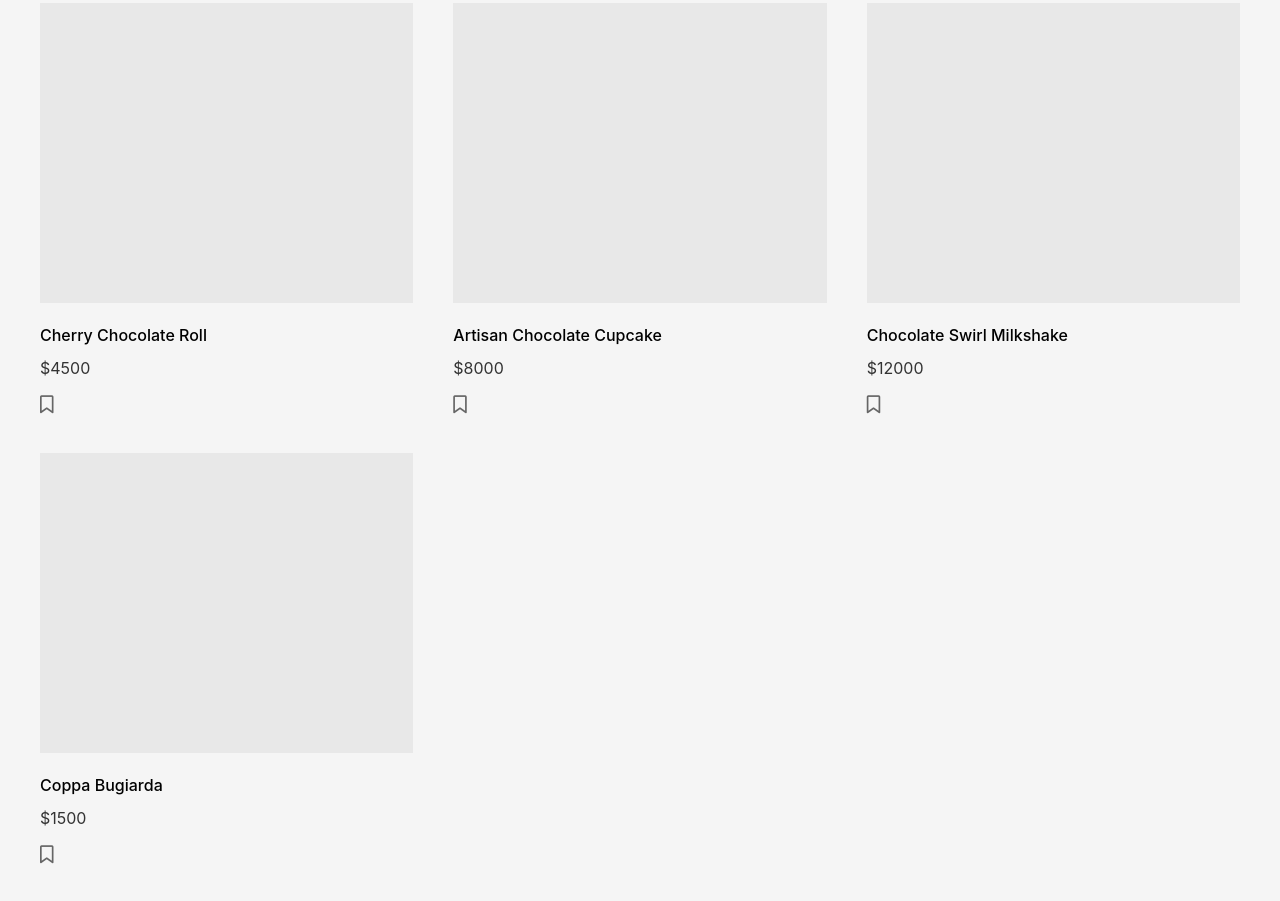
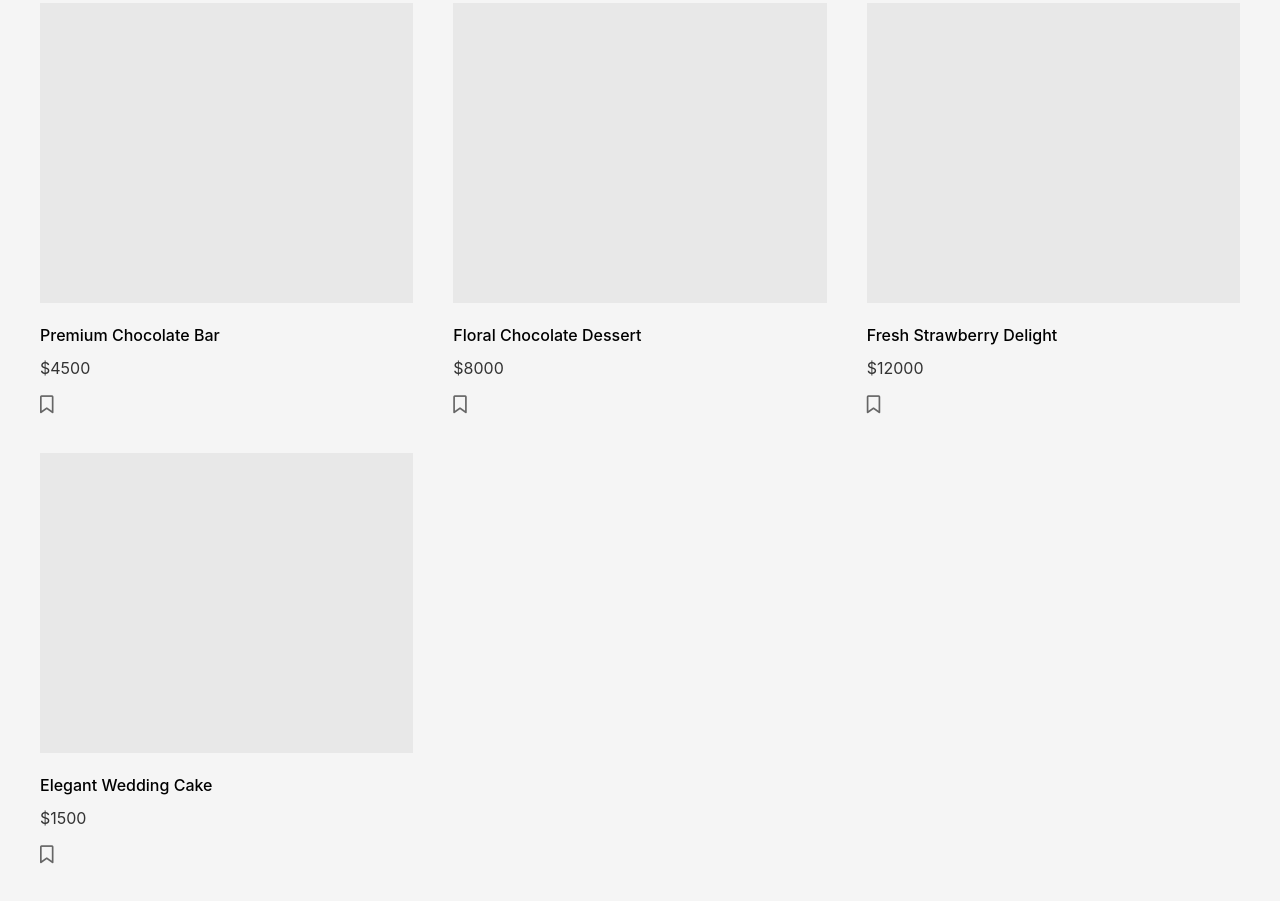
Before and after one commit to shrimpification/3DDesserts, a plain HTML site: page index.html in a window 1280 px wide. Shown: the part 389-1290 px from the top of the page. Drawn offline with nearby package versions, Linux system fonts and the light colour scheme; no server answers.

Commit message:
Update index.html

```diff
--- a/index.html
+++ b/index.html
@@ -71,45 +71,45 @@
 
         <!-- Product Grid -->
         <div class="product-grid">
-            <div class="product-card" data-product='{"name":"Cherry Chocolate Roll","price":"$4500","description":"A decadent cherry chocolate roll featuring rich dark chocolate wrapped around sweet cherry filling. This artisanal dessert combines the perfect balance of tart cherries and smooth chocolate for an unforgettable taste experience.","features":["Dark chocolate coating","Sweet cherry filling","Artisanal craftsmanship","Premium ingredients"],"has3D":true,"modelPath":"./assets/cherry__chocolate__roll.glb"}'>
+            <div class="product-card" data-product='{"name":"Premium Chocolate Bar","price":"$4500","description":"A luxurious handcrafted chocolate bar made with the finest Belgian chocolate. This premium confection features a rich, velvety texture and intense cocoa flavor that melts perfectly on your palate. Each bar is carefully crafted to deliver an exceptional chocolate experience.","features":["Belgian chocolate","Handcrafted","Premium quality","Rich cocoa flavor"],"has3D":true,"modelPath":"./assets/chocolate.glb"}'>
                 <div class="product-image product-3d-viewer" id="product-3d-viewer-1">
                     <canvas id="three-canvas-1"></canvas>
                 </div>
                 <div class="product-info">
-                    <h3 class="product-name">Cherry Chocolate Roll</h3>
+                    <h3 class="product-name">Premium Chocolate Bar</h3>
                     <p class="product-price">$4500</p>
                     <i class="far fa-bookmark bookmark-icon"></i>
                 </div>
             </div>
 
-            <div class="product-card" data-product='{"name":"Artisan Chocolate Cupcake","price":"$8000","description":"A decadent chocolate cupcake topped with rich buttercream frosting and chocolate shavings. Made with organic cocoa and premium ingredients, this treat is perfect for any occasion.","features":["Organic cocoa","Buttercream frosting","Chocolate shavings","Freshly baked daily"],"has3D":true,"modelPath":"./assets/chocolate_cupcake.glb"}'>
+            <div class="product-card" data-product='{"name":"Floral Chocolate Dessert","price":"$8000","description":"An exquisite flower-shaped chocolate dessert that combines artistic presentation with exceptional taste. This delicate creation features layers of smooth chocolate ganache arranged in a beautiful floral pattern, making it both a visual and culinary masterpiece.","features":["Floral design","Chocolate ganache","Artistic presentation","Delicate layers"],"has3D":true,"modelPath":"./assets/flower-25.glb"}'>
                 <div class="product-image product-3d-viewer" id="product-3d-viewer-2">
                     <canvas id="three-canvas-2"></canvas>
                 </div>
                 <div class="product-info">
-                    <h3 class="product-name">Artisan Chocolate Cupcake</h3>
+                    <h3 class="product-name">Floral Chocolate Dessert</h3>
                     <p class="product-price">$8000</p>
                     <i class="far fa-bookmark bookmark-icon"></i>
                 </div>
             </div>
 
-            <div class="product-card" data-product='{"name":"Chocolate Swirl Milkshake","price":"$12000","description":"A creamy, indulgent chocolate milkshake with a beautiful swirl design. Made with premium ice cream and rich chocolate syrup, topped with whipped cream and chocolate drizzle.","features":["Premium ice cream","Rich chocolate syrup","Whipped cream topping","Large 16oz serving"],"has3D":true,"modelPath":"./assets/chocolate_swirl_milkshake.glb"}'>
+            <div class="product-card" data-product='{"name":"Fresh Strawberry Delight","price":"$12000","description":"A vibrant strawberry dessert featuring fresh, juicy strawberries paired with rich chocolate. This delightful treat combines the natural sweetness of premium strawberries with the luxurious taste of dark chocolate, creating a perfect harmony of flavors.","features":["Fresh strawberries","Dark chocolate","Natural sweetness","Premium quality"],"has3D":true,"modelPath":"./assets/strawberry.glb"}'>
                 <div class="product-image product-3d-viewer" id="product-3d-viewer-3">
                     <canvas id="three-canvas-3"></canvas>
                 </div>
                 <div class="product-info">
-                    <h3 class="product-name">Chocolate Swirl Milkshake</h3>
+                    <h3 class="product-name">Fresh Strawberry Delight</h3>
                     <p class="product-price">$12000</p>
                     <i class="far fa-bookmark bookmark-icon"></i>
                 </div>
             </div>
 
-            <div class="product-card" data-product='{"name":"Coppa Bugiarda","price":"$1500","description":"An Italian-inspired chocolate dessert featuring layers of rich chocolate mousse, crunchy praline, and velvety chocolate ganache. A sophisticated treat that combines texture and flavor perfectly.","features":["Italian-inspired recipe","Chocolate mousse layers","Praline crunch","Ganache topping"],"has3D":true,"modelPath":"./assets/coppa_bugiarda.glb"}'>
+            <div class="product-card" data-product='{"name":"Elegant Wedding Cake","price":"$1500","description":"A magnificent multi-tiered wedding cake that serves as the centerpiece of any celebration. This elegant confection features intricate designs, smooth buttercream frosting, and layers of moist cake. Perfect for special occasions, this cake is both beautiful and delicious.","features":["Multi-tiered design","Buttercream frosting","Intricate decorations","Special occasion cake"],"has3D":true,"modelPath":"./assets/wedding-cake.glb"}'>
                 <div class="product-image product-3d-viewer" id="product-3d-viewer-4">
                     <canvas id="three-canvas-4"></canvas>
                 </div>
                 <div class="product-info">
-                    <h3 class="product-name">Coppa Bugiarda</h3>
+                    <h3 class="product-name">Elegant Wedding Cake</h3>
                     <p class="product-price">$1500</p>
                     <i class="far fa-bookmark bookmark-icon"></i>
                 </div>
```
